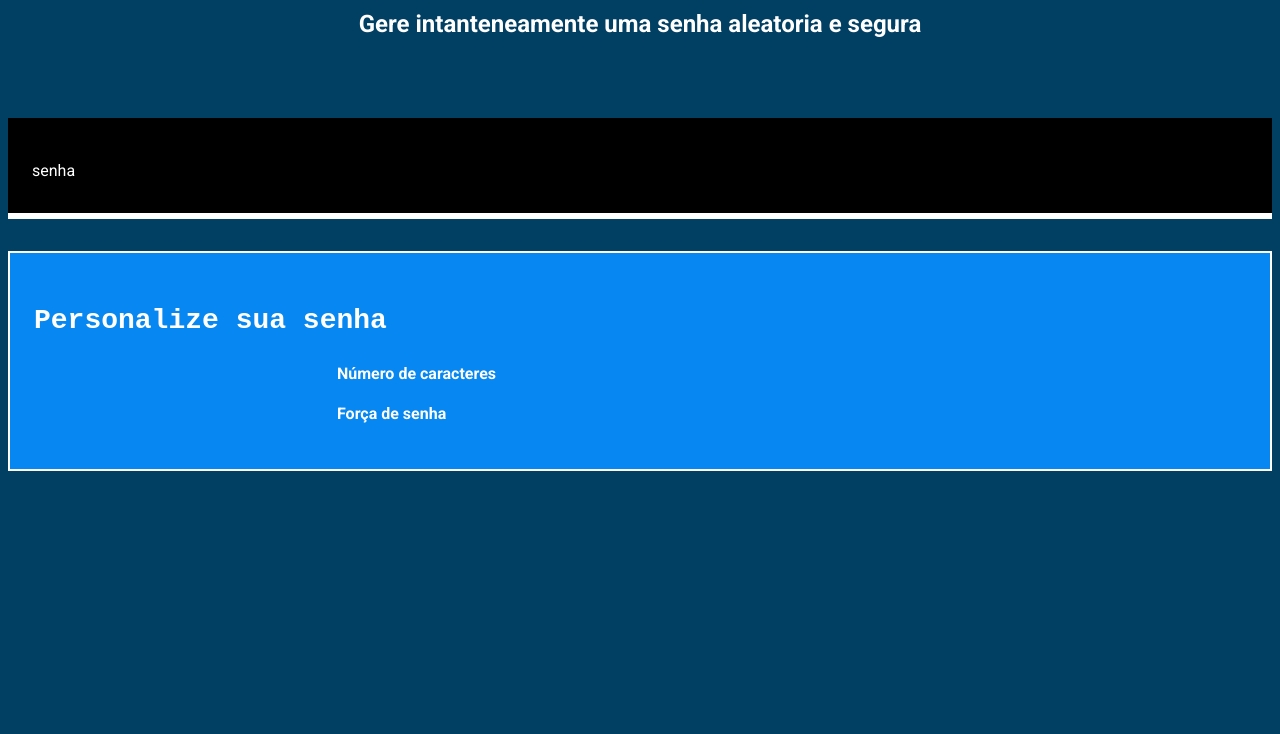
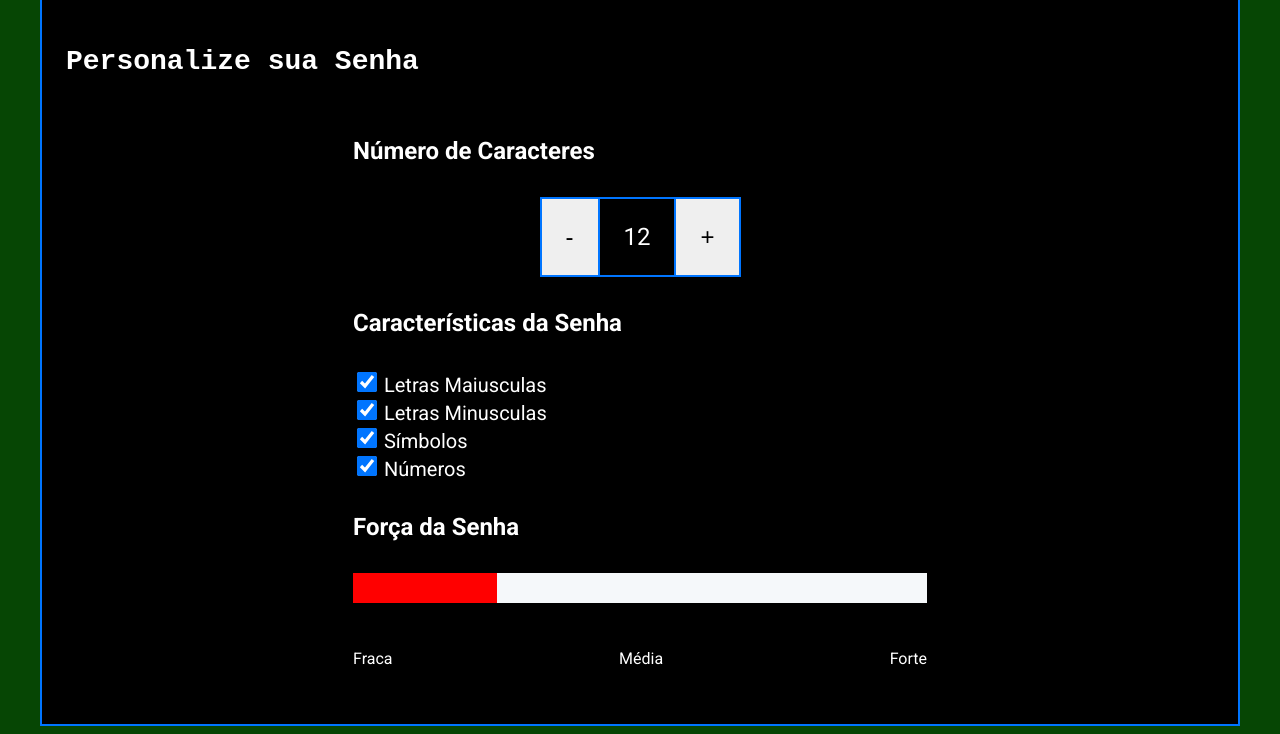
Before and after one commit to vagnercora/vag-0, a plain HTML site: page index.html in a window 1280 px wide. Shown: the part 179-913 px from the top of the page. Before the commit the page ends 800 px from the top, so only its background shows below. Drawn offline with Linux system fonts and the light colour scheme; a web font is replaced by a local one.

Commit message:
Add files via upload

```diff
--- a/index.html
+++ b/index.html
@@ -2,35 +2,62 @@
 <html lang="pt-br">
 <head>
     <meta charset="UTF-8">
-    <meta http-equiv="X-UA-Compatible" content="IE=edge">
     <meta name="viewport" content="width=device-width, initial-scale=1.0">
-    <title>Gerador de senha</title>
+    <title>Onomatopeia</title>
     <link rel="stylesheet" href="style.css">
 </head>
 <body>
-
-
-<section class+="conteudo">
-    <div class="conteudo-titulo">
-        <img src="trancar.svg" alt="cadeado fechado">
-         <h2 class="titulo-principal">Gerador de senha </h2>
-         <h3 class="titulo-secundario">Gere intanteneamente uma senha aleatoria e segura</h3>
-    </div>
-    <div class="conteudo-senha">
-      <label for="senha">senha</label>
-       <input name="senha" type="text" id="campo-senha">
+    <section class="conteudo">
+        <div class="contudo-titulo">
+            <img class="imagem" src="cadeado-aberto.png" alt="cadeado fechado">
+            <h2 class="titulo-principal">Gerador de Senhas</h2>
+            <h3 clas="titulo-secundario">Gere uma Senha Aleatória e Segura</h3>
         </div>
         <div class="parametro">
-        <h3 class="parametro-titulo">Personalize sua senha</h3>
-         <div class="parametro-coluna__senha">
+            <h3 class="parametro-titulo">Personalize sua Senha</h3>
+            <div class="parametro-coluna_senha">
                 <div class="parametro-senha">
-                <h4 class="parametro-senha__titulo">Número de caracteres</h4>
+                    <h4 class="parametro-senha_titulo">Número de Caracteres</h4>
+                    <div class="parametro-senha-botoes">
+                        <button class="parametro-senha_botao">-</button>
+                        <p class="parametro-senha_texto">12</p>
+                        <button class="parametro-senha_botao">+</button>
+                    </div>
                  </div>
                  <div class="parametro-senha">
-                    <h4 class="parametro-senha__titulo">Força de senha</h4>
+                    <h4 class="parametro-senha_titulo">Características da Senha</h4>
+                    <div class="parametro-senha-checkbox">
+                        <input name="maiusculo" type="checkbox" class="checkbox" checked>
+                        <label for="maiusculo">Letras Maiusculas</label>
+                    </div>
+                    <div class="parametro-senha-checkbox">
+                        <input name="minusculo" type="checkbox" class="checkbox" checked>
+                        <label for="minusculo">Letras Minusculas</label>
+                    </div>
+                    <div class="parametro-senha-checkbox">
+                        <input name="simbolo" type="checkbox" class="checkbox" checked>
+                        <label for="simbolo">Símbolos</label>
+                    </div>
+                    <div class="parametro-senha-checkbox">
+                        <input name="numero" type="checkbox" class="checkbox" checked>
+                        <label for="numero">Números</label>
+                    </div>
+
+                </div>
+                <div class="parametro-senha">
+                    <h4 class="parametro-senha_titulo">Força da Senha</h4>
+                    <div class="barra"></div>
+                    <div class="forca fraca"></div>
+                    <div class="parametro-senha-textos">
+                        <p>Fraca</p>
+                        <p>Média</p>
+                        <p>Forte</p>
+                    </div>
+                    <p class="entropia"></p>
+                </div>
             </div>
         </div>
     </section>
-
+    <script src="main.js"></script>
 </body>
 </html>
--- a/style.css
+++ b/style.css
@@ -1,14 +1,13 @@
+@import url('https://fonts.googleapis.com/css2?family=Jersey+25&family=Roboto:ital,wght@0,100;0,300;0,400;0,500;0,700;0,900;1,100;1,300;1,400;1,500;1,700;1,900&display=swap');
 
-@import url('https://fonts.googleapis.com/css2?family=Lugrasimo&family=Roboto:ital,wght@0,100;0,300;0,400;0,500;0,700;0,900;1,100;1,300;1,400;1,500;1,700;1,900&display=swap');
-
-:root {
+:root{
     --branco: #ffffff;
-    --cor-de-fundo: #013f63;
-    --fundo-senha: #000000;
-    --fundo-texto: #0687f1;
-    --borda: #ffffff;
-    --roboto: "Roboto", sans-serif;
-    --roboto-mono: 'Roboto Mono' , monospace;
+    --cor-de-fundo: #064604;
+    --fundo-senha: #f5f8fa;
+    --fundo-texto: #000000;
+    --borda: #0075ff;
+    --roboto: 'Roboto', sans-serif;
+    --roboto-mono: 'Roboto Mono', monospace;
 }
 
  body{
@@ -83,8 +82,72 @@
    margin: 0 auto;
 }
 
+.parametro-senha-botoes{
+   display: flex;
+   justify-content: center;
+}
+
+.parametro-senha_botao{
+   border: 2px solid var(--borda);
+   padding: 24px;
+   font-size: 24px;
+   cursor: pointer;
+}
+
+.parametro-senha_texto{
+   padding: 24px;
+   border-top: 2px solid var(--borda);
+   border-bottom: 2px solid var(--borda);
+   margin: 0;
+   font-size: 24px;
+}
+
+label{
+   font-size: 20px;
+}
+
+.checkbox{
+   width: 20px;
+   height: 20px;
+   cursor: pointer;
+}
+
+.barra{
+   background-color: var(--fundo-senha);
+   height: 30px;
+   width: 100%;
+}
+
+.forca{
+   height: 30px;
+   position: relative;
+   bottom: 30px;
+}
+
+.fraca{
+   width: 25%;
+   background-color: #ff0000;
+}
+
+.media{
+   background-color: #fbff00;
+   width: 50%;
+}
+
+.forte{
+   background-color: rgb(0, 255, 34);
+   width: 100%;
+}
+
+.parametro-senha-textos{
+   display: flex;
+   justify-content: space-between;
+}
 @media screen and (min-widht: 768px) {
    .parametro-coluna_senha{
       flex-direction: row;
    }
 }
+   .imagem{
+      width: 10%;
+ }
```
Lines whose indentation alone changed are shown as unchanged.
